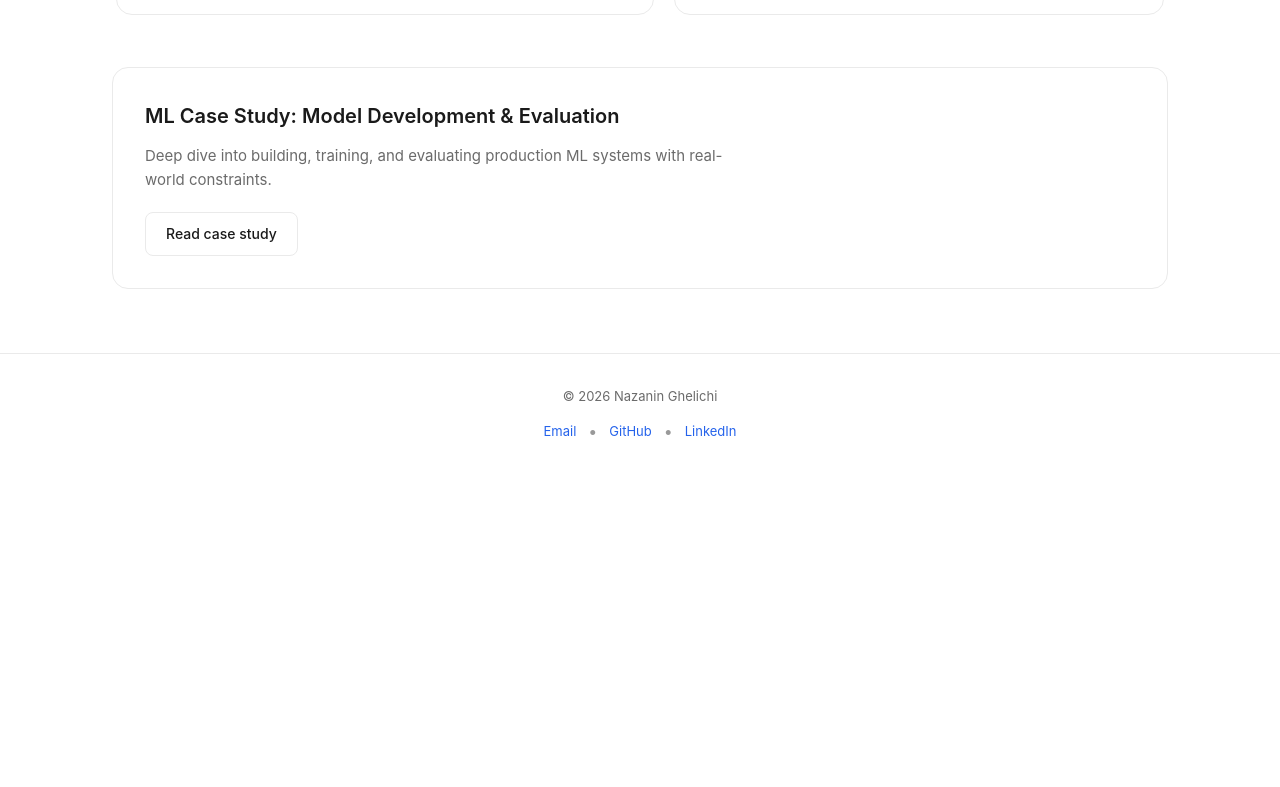
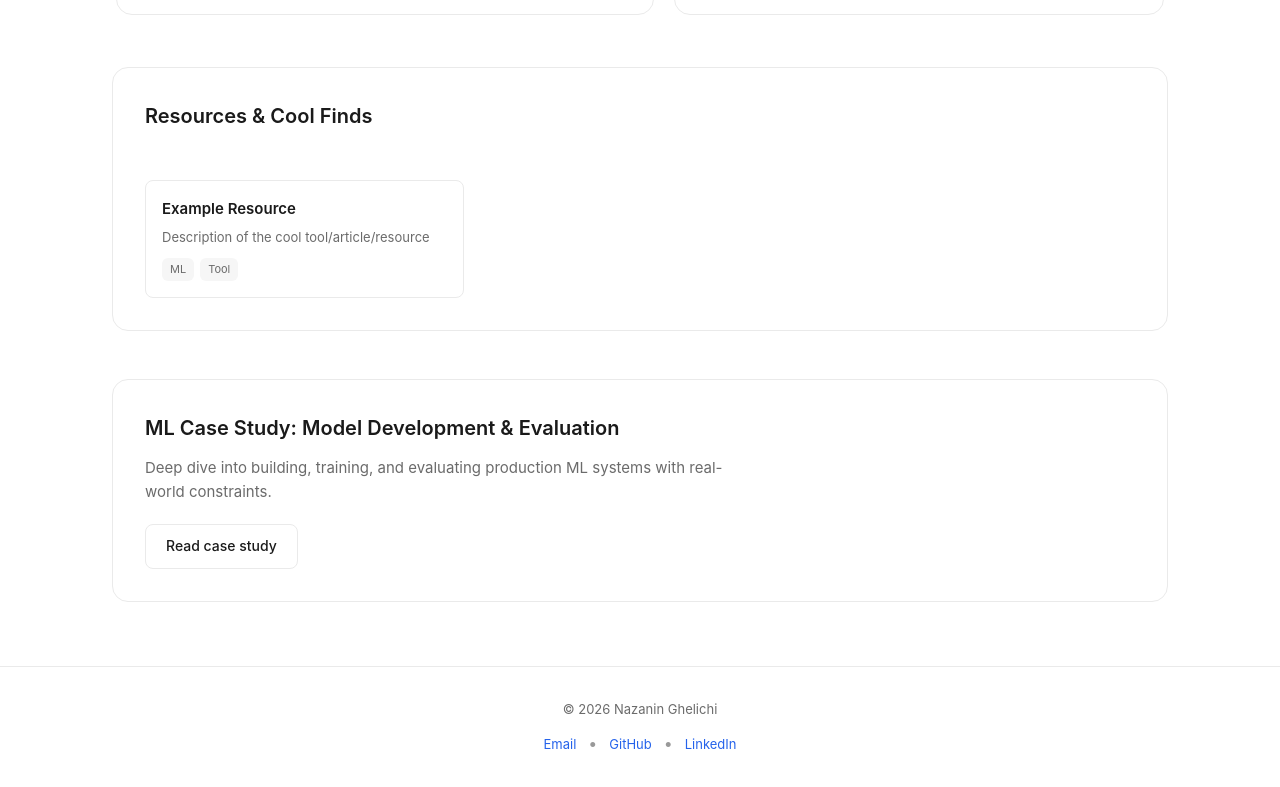
Before and after one commit to nazaninghelichi/grown-up-portfolio, a plain HTML site: page index.html in a window 1280 px wide. Shown: the part 1225-2012 px from the top of the page. Before the commit the page ends 1702 px from the top, so only its background shows below. Drawn offline with Linux system fonts and the light colour scheme.

Commit message:
Add Resources section
- New Resources & Cool Finds section
- Clean card design matching portfolio aesthetic
- resources.json to manage resources
- Grid layout with links and tags
- Ready to add tools, articles, resources

Co-Authored-By: Claude Sonnet 4.5 <noreply@anthropic.com>

```diff
--- a/index.html
+++ b/index.html
@@ -85,6 +85,16 @@
             </div>
         </section>
 
+        <!-- Resources Section -->
+        <section class="resources-card">
+            <div class="card-header">
+                <h3>Resources & Cool Finds</h3>
+            </div>
+            <div class="resources-grid" id="resources-grid">
+                <!-- Resources loaded dynamically -->
+            </div>
+        </section>
+
         <!-- ML Case Study (Optional) -->
         <section id="case-study" class="case-study-card">
             <div class="case-study-content">
--- /dev/null
+++ b/resources.json
@@ -0,0 +1,11 @@
+{
+  "resources": [
+    {
+      "id": "example-resource",
+      "title": "Example Resource",
+      "description": "Description of the cool tool/article/resource",
+      "url": "https://example.com",
+      "tags": ["ML", "Tool"]
+    }
+  ]
+}
--- a/script.js
+++ b/script.js
@@ -175,5 +175,38 @@ document.querySelectorAll('a[href^="#"]').forEach(anchor => {
     });
 });
 
-// Load projects on page load
-document.addEventListener('DOMContentLoaded', loadProjects);
+// Load and display resources
+async function loadResources() {
+    try {
+        const response = await fetch('resources.json');
+        const data = await response.json();
+
+        if (data.resources && data.resources.length > 0) {
+            displayResources(data.resources);
+        }
+    } catch (error) {
+        console.error('Error loading resources:', error);
+    }
+}
+
+// Display resources in grid
+function displayResources(resources) {
+    const grid = document.getElementById('resources-grid');
+    if (!grid) return;
+
+    grid.innerHTML = resources.map(resource => `
+        <div class="resource-item">
+            <h4><a href="${resource.url}" target="_blank">${resource.title}</a></h4>
+            <p>${resource.description}</p>
+            <div class="resource-tags">
+                ${resource.tags.map(tag => `<span class="resource-tag">${tag}</span>`).join('')}
+            </div>
+        </div>
+    `).join('');
+}
+
+// Load projects and resources on page load
+document.addEventListener('DOMContentLoaded', () => {
+    loadProjects();
+    loadResources();
+});
--- a/styles.css
+++ b/styles.css
@@ -420,6 +420,72 @@ main {
     text-decoration: underline;
 }
 
+/* Resources Section */
+.resources-card {
+    border: 1px solid var(--border-gray);
+    border-radius: 16px;
+    padding: 32px;
+    margin-bottom: 48px;
+}
+
+.resources-card .card-header h3 {
+    font-size: 20px;
+    font-weight: 600;
+    margin-bottom: 24px;
+}
+
+.resources-grid {
+    display: grid;
+    grid-template-columns: repeat(auto-fill, minmax(280px, 1fr));
+    gap: 16px;
+}
+
+.resource-item {
+    padding: 16px;
+    border: 1px solid var(--border-gray);
+    border-radius: 8px;
+    transition: all 0.2s;
+}
+
+.resource-item:hover {
+    background-color: var(--bg-light);
+}
+
+.resource-item h4 {
+    font-size: 15px;
+    font-weight: 600;
+    margin-bottom: 6px;
+}
+
+.resource-item h4 a {
+    color: var(--text-dark);
+    text-decoration: none;
+}
+
+.resource-item h4 a:hover {
+    color: var(--accent-blue);
+}
+
+.resource-item p {
+    font-size: 13px;
+    color: var(--text-gray);
+    margin-bottom: 10px;
+}
+
+.resource-tags {
+    display: flex;
+    gap: 6px;
+    flex-wrap: wrap;
+}
+
+.resource-tag {
+    padding: 3px 8px;
+    background-color: var(--bg-light);
+    border-radius: 6px;
+    font-size: 11px;
+    color: var(--text-gray);
+}
+
 /* Case Study Card */
 .case-study-card {
     border: 1px solid var(--border-gray);
```
